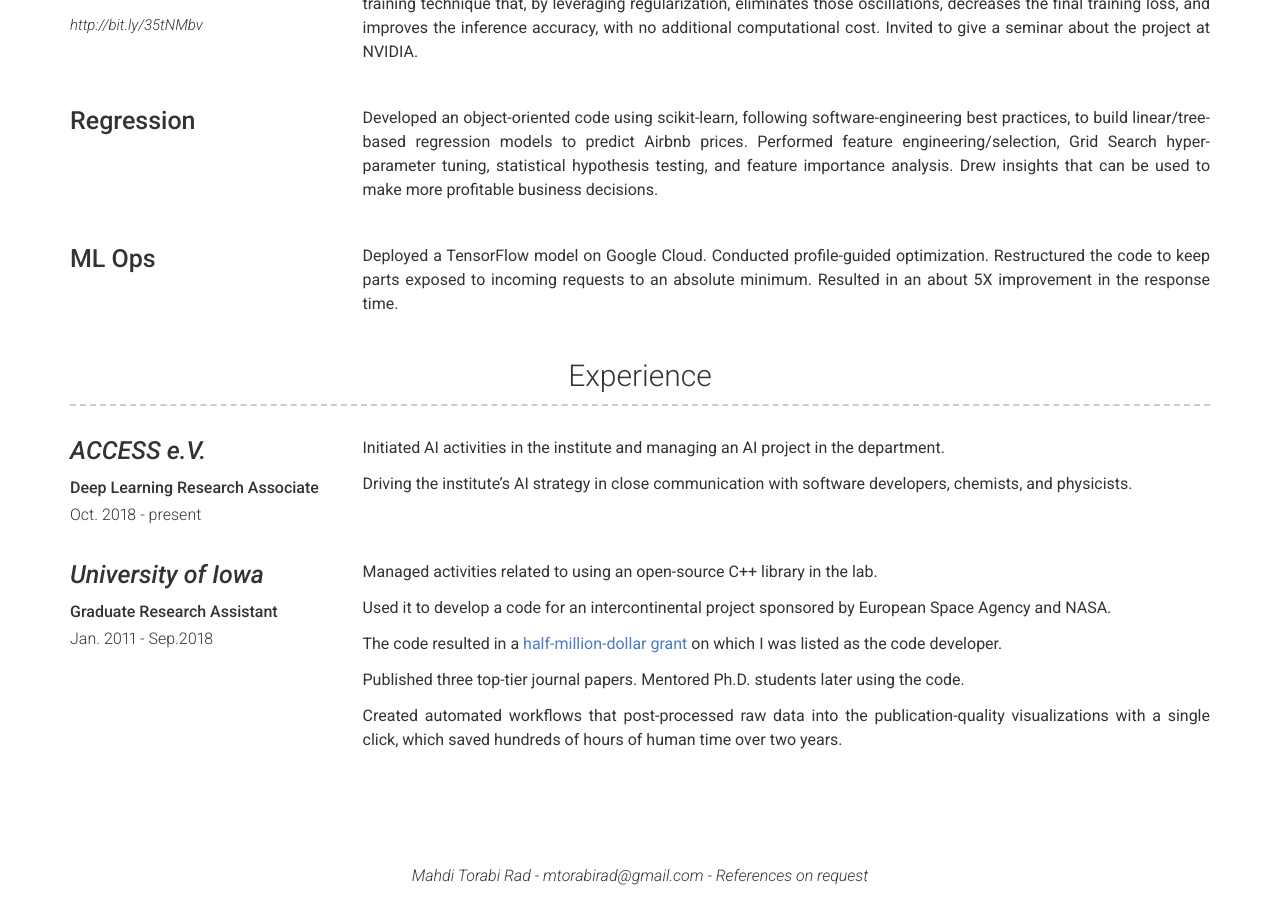
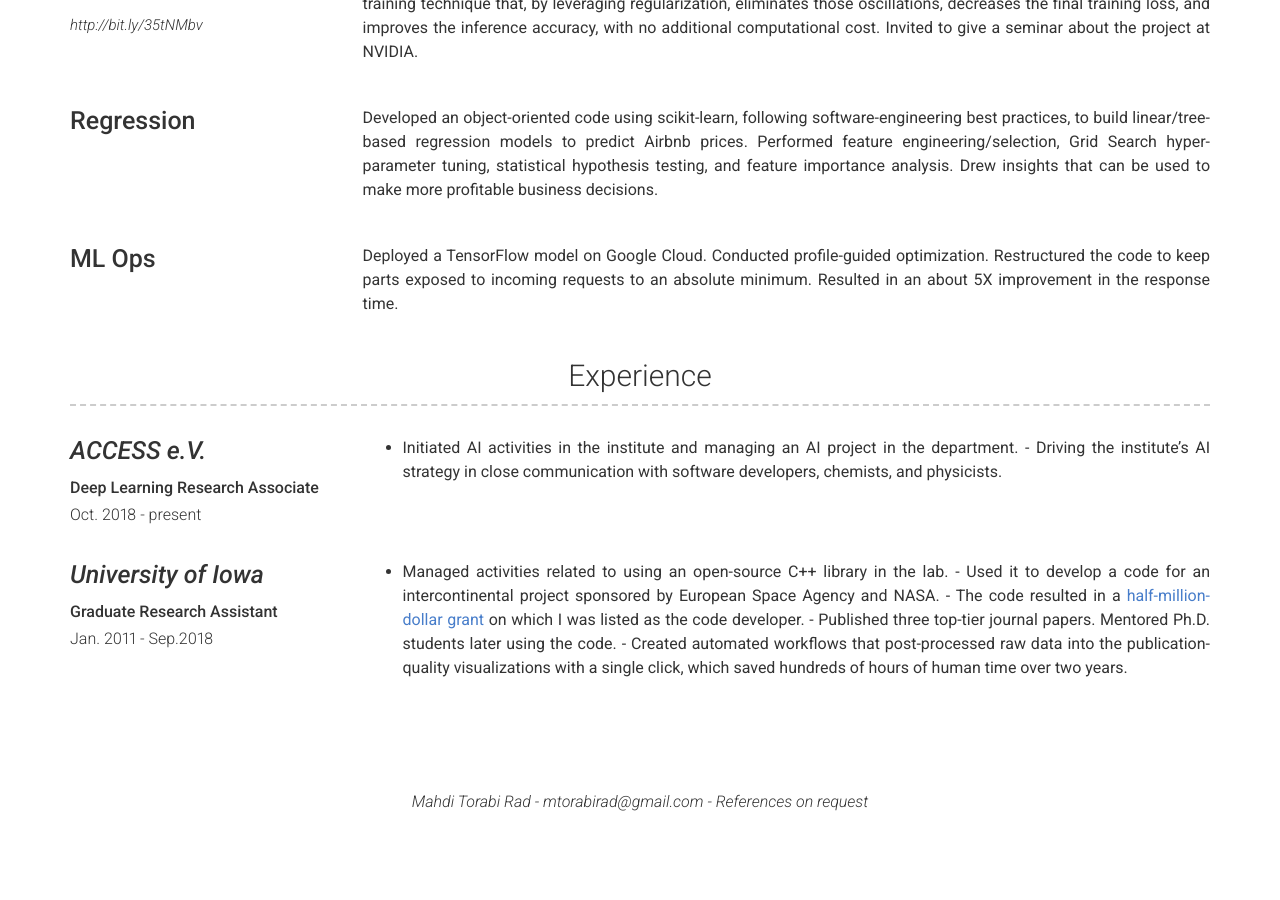
Before and after one commit to mtorabirad/mtorabirad.github.io, a Jekyll site: the page built from index.md, in a window 1280 px wide and 900 px high, scrolled down 903 px. Built offline with Jekyll 4.4.1, drawn with Linux system fonts in a browser that asks for light colours; after the commit the page ends 1729 px from its top, so only the background shows below that.

```diff
--- a/_data/experience.yml
+++ b/_data/experience.yml
@@ -3,28 +3,18 @@
   job_title: Deep Learning Research Associate
   dates: Oct. 2018 - present
   description: >
-    Initiated AI activities in the institute and managing an AI project in the department.
-
-
-    Driving the institute’s AI strategy in close communication with software developers, chemists, and physicists.
+    - Initiated AI activities in the institute and managing an AI project in the department.
+    - Driving the institute’s AI strategy in close communication with software developers, chemists, and physicists.
 
 - company: University of Iowa
   link: https://uiowa.edu/
   job_title: Graduate Research Assistant
   dates: Jan. 2011 - Sep.2018
   description: >
-    Managed activities related to using an open-source C++ library in the lab.
-
-
-    Used it to develop a code for an intercontinental project sponsored by European Space Agency and NASA.
-
-
-    The code resulted in a [half-million-dollar grant](https://taskbook.nasaprs.com/tbp/index.cfm?action=public_query_taskbook_content&TASKID=12092)
+    - Managed activities related to using an open-source C++ library in the lab.
+    - Used it to develop a code for an intercontinental project sponsored by European Space Agency and NASA.
+    - The code resulted in a [half-million-dollar grant](https://taskbook.nasaprs.com/tbp/index.cfm?action=public_query_taskbook_content&TASKID=12092)
     on which I was listed as the code developer.
-
-
-    Published three top-tier journal papers. Mentored Ph.D. students later using the code.
-
-
-    Created automated workflows that post-processed raw data into the publication-quality visualizations with a single click, which saved
+    - Published three top-tier journal papers. Mentored Ph.D. students later using the code.
+    - Created automated workflows that post-processed raw data into the publication-quality visualizations with a single click, which saved
     hundreds of hours of human time over two years.
```
